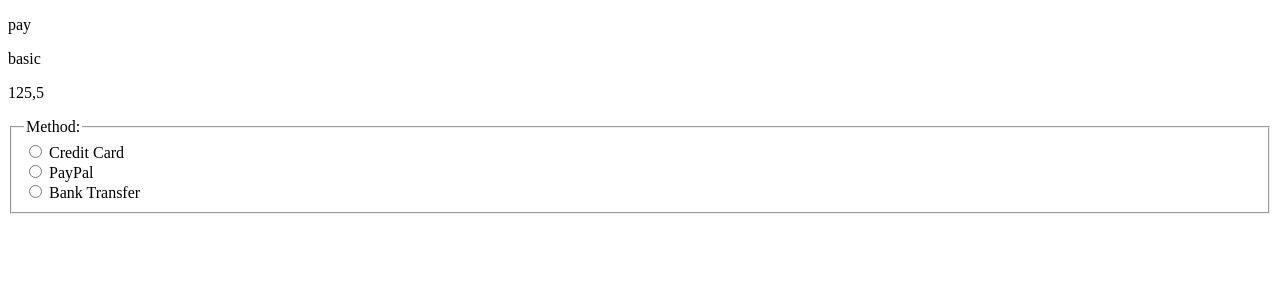
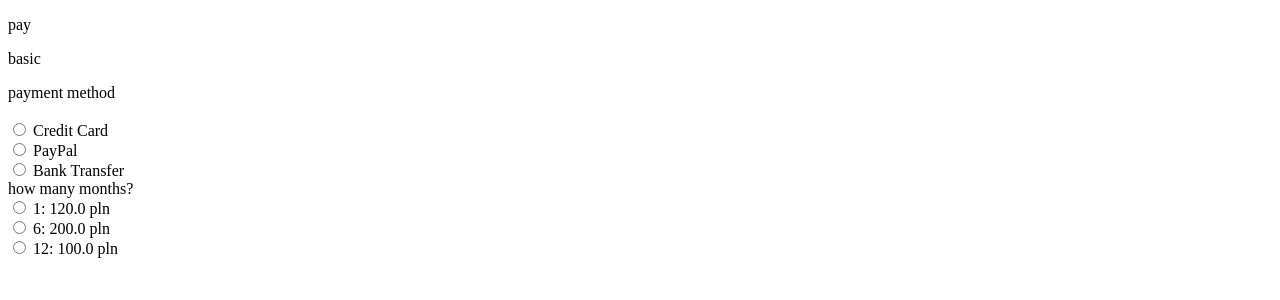
Before and after one commit to zyzkaa/gym-management-webapp, a Django app: a page that uses users/templates/users/payment.html in a window 1280 px wide. Shown: the top 300 px of the page. Run offline with Django 5.2, Linux system fonts and the light colour scheme; data comes from the database, SQL or seed files in the repository; parts of the project's set-up code (start-up, migrations or seed data) failed here and were passed over.

Commit message:
completed getting new membership and deleteing membership

```diff
--- a/users/forms.py
+++ b/users/forms.py
@@ -36,17 +36,18 @@ class ClientRegisterForm(forms.ModelForm):
         self.fields['gender'].choices = delete_null_choice(self.fields['gender'].choices)
         print(type(self.fields['gender'].choices))
 
-class PaymentForm(forms.ModelForm):
-    class Meta:
-        model = Payment
-        fields = ['method']
-        widgets = {
-            'method': forms.RadioSelect(),
-        }
-
-    def __init__(self, *args, **kwargs):
-        super().__init__(*args, **kwargs)
-        self.fields['method'].choices = delete_null_choice(self.fields['method'].choices)
+# do wyjebania
+# class PaymentForm(forms.ModelForm):
+#     class Meta:
+#         model = Payment
+#         fields = ['method']
+#         widgets = {
+#             'method': forms.RadioSelect(),
+#         }
+#
+#     def __init__(self, *args, **kwargs):
+#         super().__init__(*args, **kwargs)
+#         self.fields['method'].choices = delete_null_choice(self.fields['method'].choices)
 
 # class ClientLoginForm(forms.ModelForm):
 #     class Meta:
--- a/users/models.py
+++ b/users/models.py
@@ -25,7 +25,9 @@ class Coach(models.Model):
 class Membership(models.Model):
     name = models.CharField(max_length=50)
     code = models.CharField(max_length=50)
-    price = models.FloatField()
+    price_1 = models.FloatField()
+    price_6 = models.FloatField()
+    price_12 = models.FloatField()
 
 class Review(models.Model):
     rating = models.IntegerField()
@@ -34,7 +36,7 @@ class Review(models.Model):
 
 class Payment(models.Model):
     date = models.DateField()
-    client = models.ForeignKey(Client, on_delete=models.CASCADE, related_name='payments')
+    client = models.ForeignKey(User, on_delete=models.CASCADE, related_name='payments')
     amount = models.FloatField()
     method = models.CharField(max_length=50, choices=[
         ('credit_card', 'Credit Card'),
@@ -46,7 +48,7 @@ class Payment(models.Model):
         choices=[
             ('pending', 'Pending'),
             ('completed', 'Completed'),
-            ('failed', 'Failed'),
+            ('cancelled', 'Cancelled'),
             ('scheduled', 'Scheduled'),
         ],
         default='pending'
--- /dev/null
+++ b/users/static/payment_forms.js
@@ -0,0 +1,75 @@
+let paymentChosen = false;
+let priceChosen = false;
+const button = document.getElementById('confirm-button')
+const form = document.getElementById('payment-form');
+
+function changePaymentForm() {
+
+    const method = document.querySelector('input[name="method"]:checked')?.value;
+    const div = document.getElementById('payment-method-form');
+    div.innerHTML = ''
+    paymentChosen = true;
+    showButton()
+
+    switch (method) {
+        case 'credit_card':
+            div.innerHTML = `
+            <label for="card-number">Card Number:</label>
+            <input type="text" id="card-number" name="card_number" required>
+
+            <label for="expiry-date">Expiry Date:</label>
+            <input type="text" id="expiry-date" name="expiry_date" required>
+
+            <label for="cvv">CVV:</label>
+            <input type="text" id="cvv" name="cvv" required>
+            `;
+            break;
+
+        case 'paypal':
+            div.innerHTML = `
+            <label for="paypal-email">PayPal Email:</label>
+            <input type="email" id="paypal-email" name="paypal_email" required>
+            `;
+            break;
+
+        case 'bank_transfer':
+            div.innerHTML = `
+            <label for="account-number">Account Number:</label>
+            <input type="text" id="account-number" name="account_number" required>
+
+            <label for="bank-name">Bank Name:</label>
+            <input type="text" id="bank-name" name="bank_name" required>
+            `;
+            break;
+
+        default:
+            break;
+
+    }
+}
+
+function changePrice(){
+    priceChosen = true
+    showButton()
+}
+
+function showButton(){
+    if (priceChosen && paymentChosen) {
+        button.hidden = false;
+    }
+}
+
+function confirmPayment(){
+    button.disabled = true;
+    let dots = ''
+
+    let interval = setInterval(() => {
+        dots = dots.length < 3 ? dots + '.' : ''
+        button.textContent = `Processing${dots}`
+    }, 500)
+
+    setTimeout(() => {
+        clearInterval(interval)
+        form.submit()
+    }, 3000)
+}
--- a/users/templates/users/memberships.html
+++ b/users/templates/users/memberships.html
@@ -6,7 +6,7 @@
 {% for membership in memberships %}
 <form>
     <p>{{membership.name}}</p>
-    <p>{{membership.price}}</p>
+    <p>{{membership.price_12}}</p>
     {% if user.is_authenticated %}
 
     {% if request.user.client.membership.id != membership.id %}
--- a/users/templates/users/payment.html
+++ b/users/templates/users/payment.html
@@ -1,4 +1,5 @@
 <!DOCTYPE html>
+{% load static %}
 <html lang="en">
 <head>
     <meta charset="UTF-8">
@@ -9,12 +10,36 @@
 
 <p>pay</p>
 <p>{{membership.name}}</p>
-<p>{{membership.price}}</p>
 
-<form>
-    {{ form }}
+<form id="payment-form" method="post">
+    {% csrf_token %}
+    <label>payment method</label>
+
+    <div id="payment-options" data-options="{{ payment_options|safe }}"></div>
+    {%for method in payment_options%}
+    <br>
+    <label>
+        <input type="radio" name="method" value="{{method.0}}" onchange="changePaymentForm()" required>
+        {{method.1}}
+    </label>
+    {%endfor%}
+
+    <br>
+    <label>how many months?</label>
+    {%for months, price in prices.items%}
+    <br>
+    <label>
+        <input type="radio" name="option" value="{{months}}:{{price}}" onchange="changePrice()" required>
+        {{months}}: {{price}} pln
+    </label>
+    {%endfor%}
+
+    <div id="payment-method-form"></div>
+
+    <button type="submit" id="confirm-button" onclick="confirmPayment()" hidden>confirm payment</button>
+    <div id="payment-confirm"></div>
 </form>
 
-
+    <script src="{% static 'payment_forms.js' %}"></script>
 </body>
 </html>
--- a/users/urls.py
+++ b/users/urls.py
@@ -12,4 +12,5 @@ urlpatterns = [
     path("memberships/", views.show_memberships, name="membership"),
     path("coaches/", views.show_coaches, name="coaches"),
     path("payment_<int:membership_id>/", views.payment, name="payment"),
+    path("cancel_membership", views.cancel_membership, name="cancel_membership"),
 ]
--- a/users/views.py
+++ b/users/views.py
@@ -6,13 +6,15 @@ from django.contrib.auth.decorators import login_required
 from django.contrib.auth.forms import AuthenticationForm
 from django.shortcuts import render, redirect, get_object_or_404
 from django.http import HttpResponse, HttpResponseRedirect
-from users.models import User, Visit, Membership, Coach
+from django.template.context_processors import request
+
+from users.models import User, Visit, Membership, Coach, Payment
 from django.contrib.auth import login, logout
 
 # dodaj wizyty, moze jakis qr kod?
 # moze laczenie z zegarkami czy cos do treningow
 
-from users.forms import ClientRegisterForm, PaymentForm
+from users.forms import ClientRegisterForm
 from workout.models import Workout
 
 
@@ -43,8 +45,7 @@ def login_user(request):
       #  form = AuthenticationForm(data=request.POST)
         if form.is_valid():
             user = form.get_user()
-            if not user.is_coach:
-                login(request, user)
+            login(request, user)
             return HttpResponseRedirect('/users/profile')
 
     context['form'] = form
@@ -76,7 +77,7 @@ def user_profile(request):
 
 from datetime import date, datetime
 def add_visit(request, user_id):
-    #user_id = request.user_id
+    #   user_id = request.user_id
     try:
         user = User.objects.get(pk=user_id)
         visit = Visit.objects.create(client=user, date=date.today(), enter_time=datetime.now().strftime("%H:%M:%S"))
@@ -92,19 +93,52 @@ def show_memberships(request):
     }
     return render(request, 'users/memberships.html', context)
 
+from dateutil.relativedelta import relativedelta
 def payment(request, membership_id):
-    form = PaymentForm()
     if request.method == 'POST':
-        form = PaymentForm(request.POST)
+        user = request.user
+        client = user.client
+        client.membership = Membership.objects.filter(id=membership_id).get()
+        client.save()
+        payment_method = request.POST.get('method')
+        months, price = request.POST.get('option').split(':')
+        payments = [Payment.objects.create(
+            date = date.today() + relativedelta(months=(month-1)),
+            client = request.user,
+            amount = price,
+            method = payment_method,
+            status = 'completed' if month==1 else 'scheduled',
+        )  for month in range(1, int(months) + 1)]
+        for payment in payments:
+            payment.save()
+        return HttpResponse("paid")
+
     try:
         membership = Membership.objects.filter(pk=membership_id).get()
+        prices = {
+            int(field.name.split('_')[-1]): getattr(membership, field.name)
+            for field in membership._meta.get_fields()
+            if field.name.startswith('price_')
+        }
+
         context = {
-            'form': form,
             'membership': membership,
+            'payment_options': Payment._meta.get_field('method').choices,
+            'prices': prices,
         }
         return render(request, 'users/payment.html', context)
     except Membership.DoesNotExist:
         return HttpResponse('no such membership')
+
+def cancel_membership(request):
+    user = request.user
+    user.client.membership = None
+    user.client.save()
+    payments = Payment.objects.filter(client=user).filter(status='scheduled')
+    for payment in payments:
+        payment.status = 'cancelled'
+        payment.save()
+    return redirect('/users/profile')
 
 def show_coaches(request):
     coaches = User.objects.filter(is_coach=True)
--- a/workout/templates/workout/schedule.html
+++ b/workout/templates/workout/schedule.html
@@ -10,7 +10,7 @@
                 <p>{{ workout.name }}</p>
 
                 {% if request.user.is_authenticated and not request.user.is_coach%}
-                    <a class="{% if request.user in workout.client.all %} button-done {% elif workout.max_participants > workout.client.all|length %} button-normal {% else %} button-locked {% endif %}"
+                    <a class="{% if request.user.client.membership == null %} button-locked {% elif request.user in workout.client.all %} button-done {% elif workout.max_participants > workout.client.all|length %} button-normal {% else %} button-locked {% endif %}"
                        href="{% url 'workout:join_workout' %}?workout_id={{ workout.id }}"> join </a>
 
                 {% endif %}
```
Also changed, not shown: users/templates/users/payment_success.html (added, +12 -0 lines), users/templates/users/profile.html (+11 -0 lines), db.sqlite3, 1 other file.
